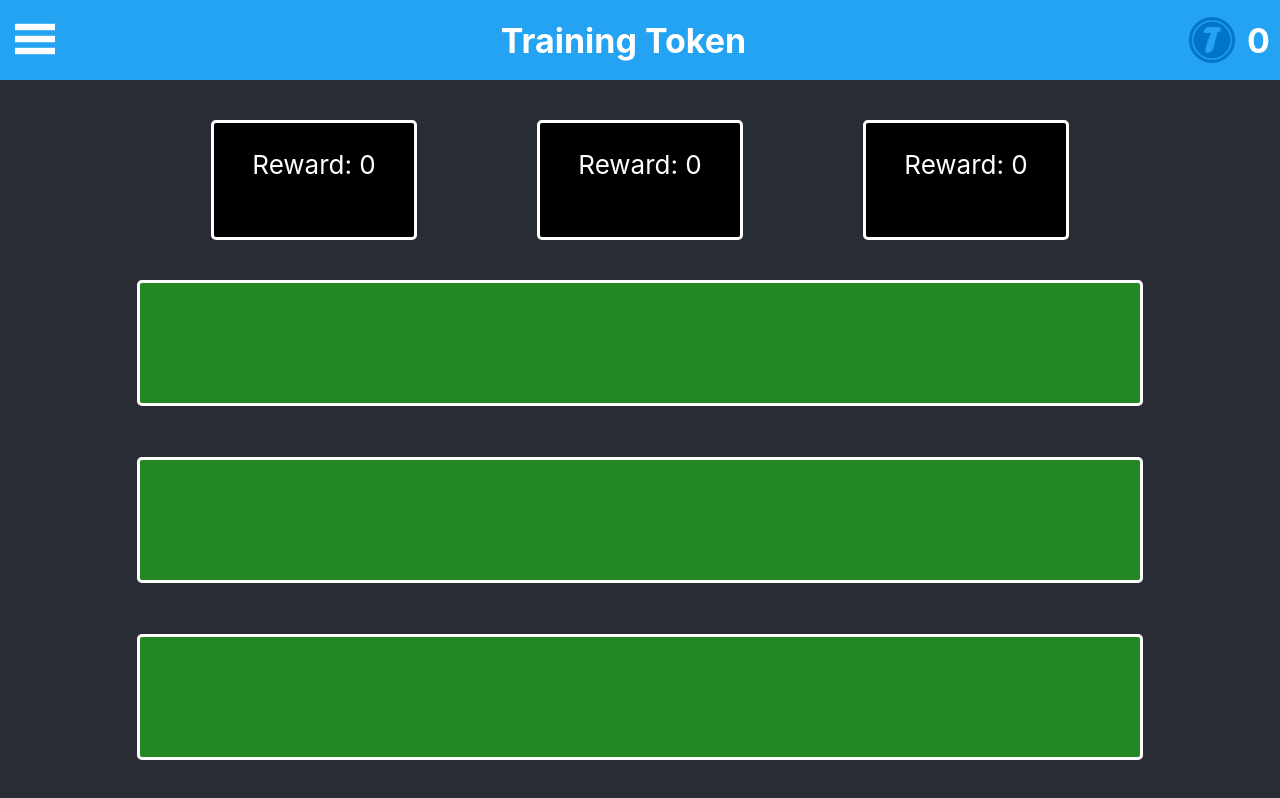
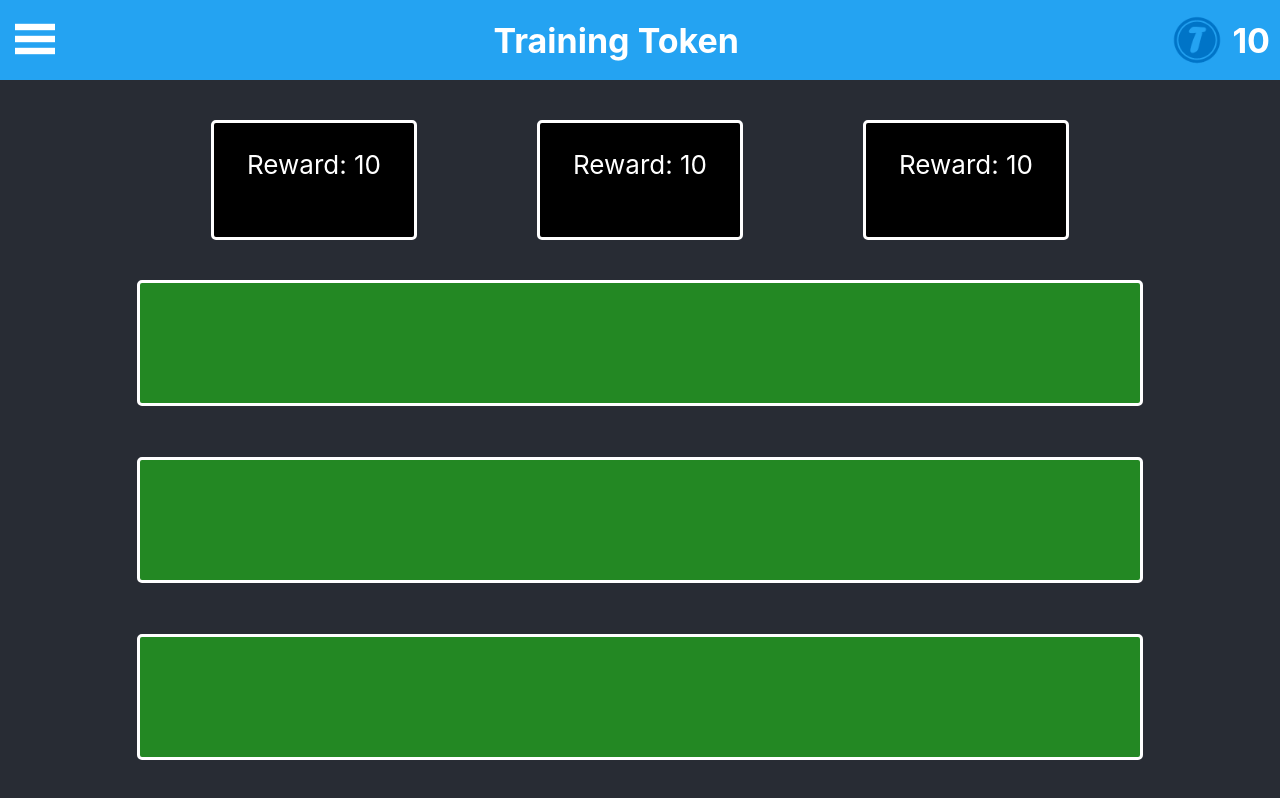
Before and after one commit to ballsyblake/trainingtoken, a React (Create React App) app: page / in a window 1280 px wide. Built offline with nearby package versions, Linux system fonts and the light colour scheme; data requests are answered from the project's data file.

Commit message:
add coin updating feature
needs to be connected to database

```diff
--- a/db.json
+++ b/db.json
@@ -1,7 +1,7 @@
 {
     "progress": [
         {
-        "coins": 5,
+        "coins": 10,
         "dailies1": 1,
         "dailies2": 0,
         "dailies3": 2
--- a/src/App.js
+++ b/src/App.js
@@ -6,51 +6,41 @@
 import { useState, useEffect } from "react";
 
 const url = "http://localhost:3000/";
-let coins = 0;
 const show = false;
 
+function App() {
+	const [coins, setCoins] = useState(0);
 
-function App() {
-	const [progress, setProgress] = useState({progress: []});
-	useEffect(()=>{
+	const addCoins = (newcoins) => {
+		console.log(coins);
+		console.log(newcoins);
+		setCoins(coins + newcoins);
+	};
+
+	useEffect(() => {
 		fetch(url + "progress")
 			.then((response) => response.json())
-			.then((data) => setProgress({ progress: data }));
+			.then((data) => setCoins(data[0].coins));
 	}, []);
-	let temp = progress["progress"];
-	if(temp.length >0)
-		coins = temp[0].coins;
 	console.log(coins);
+
 	return (
 		<div className="App" id="App">
-			<Coins coins={coins}/>
+			<Coins coins={coins} />
 			<div className="mainContent">
 				<div className="minutes">
-					<SmallTask />
-					<SmallTask />
-					<SmallTask />
+					<SmallTask callback={addCoins} />
+					<SmallTask callback={addCoins} />
+					<SmallTask callback={addCoins} />
 				</div>
 				<div className="dailies">
-					<LargeTask />
-					<LargeTask />
-					<LargeTask />
+					<LargeTask callback={addCoins} />
+					<LargeTask callback={addCoins} />
+					<LargeTask callback={addCoins} />
 				</div>
 			</div>
 		</div>
 	);
 }
 
-function AddCoins(amount) {
-	const requestOptions = {
-		method: "POST",
-		headers: {
-			"Content-Type": "application/json",
-		},
-		body: JSON.stringify(amount),
-	};
-	fetch(url + "coins", requestOptions)
-		.then((response) => response.json())
-		.then((data) => coins);
-}
-
 export default App;
--- a/src/coins.js
+++ b/src/coins.js
@@ -5,50 +5,21 @@
 
 const url = "http://localhost:3000/";
 
-class Coins extends React.Component {
-	constructor(props) {
-		super(props);
-
-		this.state = {
-			coins: 0,
-		};
-	}
-
-	render() {
-		console.log(this.state.coins);
+function Coins(props) {
 	return (
 		<div className="navBar">
 			<svg viewBox="0 0 100 80" width="40" height="40">
-					<rect
-						y="0"
-						width="100"
-						height="15"
-						stroke="white"
-						fill="white"
-					></rect>
-					<rect
-						y="30"
-						width="100"
-						height="15"
-						stroke="white"
-						fill="white"
-					></rect>
-					<rect
-						y="60"
-						width="100"
-						height="15"
-						stroke="white"
-						fill="white"
-					></rect>
+				<rect y="0" width="100" height="15" stroke="white" fill="white"></rect>
+				<rect y="30" width="100" height="15" stroke="white" fill="white"></rect>
+				<rect y="60" width="100" height="15" stroke="white" fill="white"></rect>
 			</svg>
 			<h1>Training Token</h1>
 			<div className="coin">
 				<img src={trainingtoken} alt="coin" />
-					<h3>{this.state.coins}</h3>
+				<h3>{props.coins}</h3>
 			</div>
 		</div>
 	);
 }
-}
 
 export default Coins;
--- a/src/largeTask.js
+++ b/src/largeTask.js
@@ -5,7 +5,7 @@
 class LargeTask extends React.Component {
 	constructor(props) {
 		super(props);
-		this.state = { time: {}, seconds: 1, task: "", price: 0, show: false };
+		this.state = { time: {}, seconds: 1, task: "", price: 6, show: false };
 		this.timer = 0;
 		this.startTimer = this.startTimer.bind(this);
 		this.countDown = this.countDown.bind(this);
@@ -44,6 +44,7 @@
 	}
 
 	startTimer() {
+		this.props.callback(this.state.price);
 		if (this.timer == 0 && this.state.seconds > 0) {
 			this.forceUpdate();
 			this.setState({
--- a/src/smallTask.js
+++ b/src/smallTask.js
@@ -1,9 +1,9 @@
 import React from "react";
 
 class SmallTask extends React.Component {
-	constructor() {
-		super();
-		this.state = { time: {}, seconds: 60, task: "", price: 0, show: false };
+	constructor(props) {
+		super(props);
+		this.state = { time: {}, seconds: 60, task: "", price: 10, show: false };
 		this.timer = 0;
 		this.startTimer = this.startTimer.bind(this);
 		this.countDown = this.countDown.bind(this);
@@ -33,6 +33,7 @@
 
 	startTimer() {
 		console.log(this);
+		this.props.callback(this.state.price);
 		if (this.timer == 0 && this.state.seconds > 0) {
 			this.forceUpdate();
 			this.setState({
```
Lines whose indentation alone changed are shown as unchanged.
